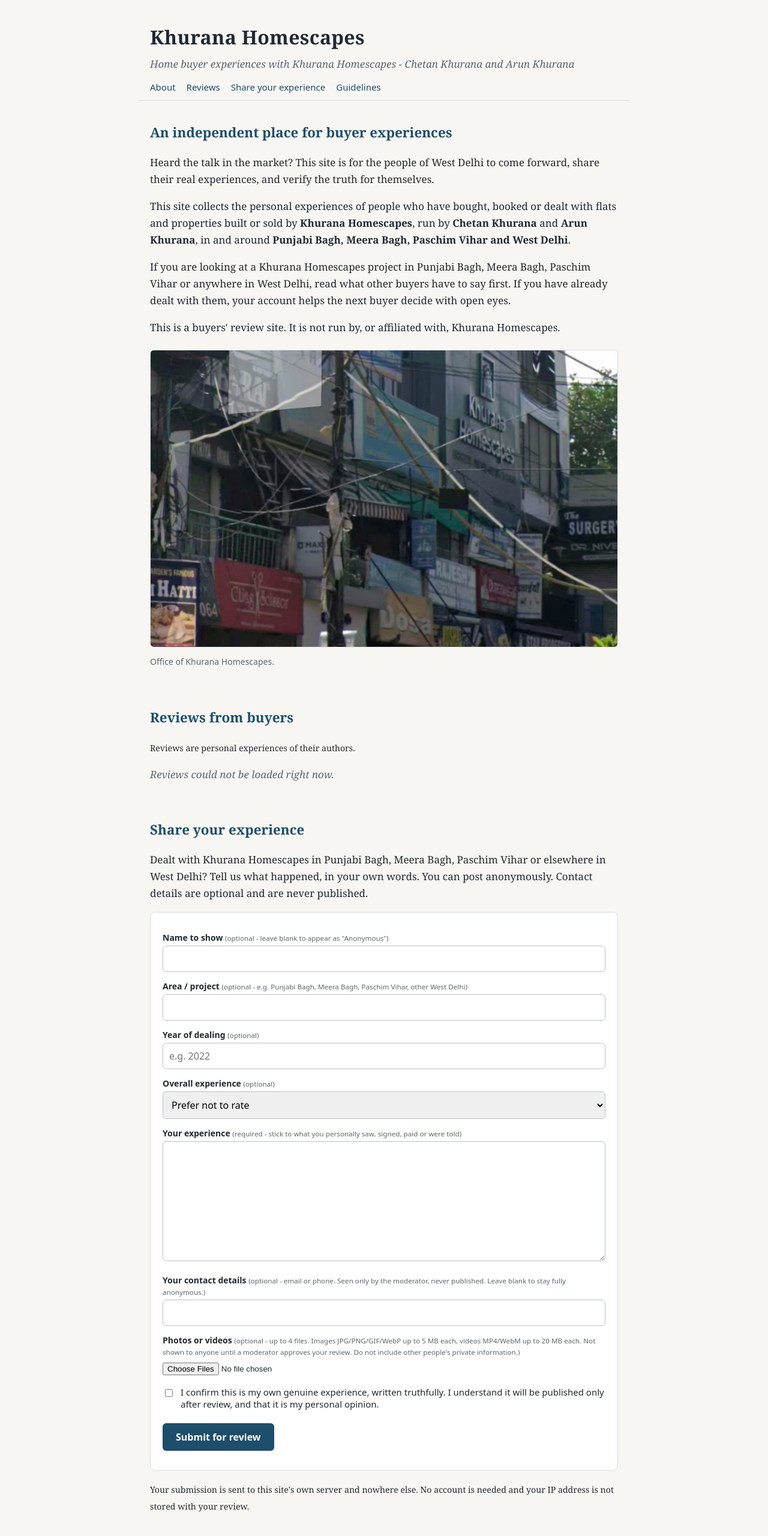
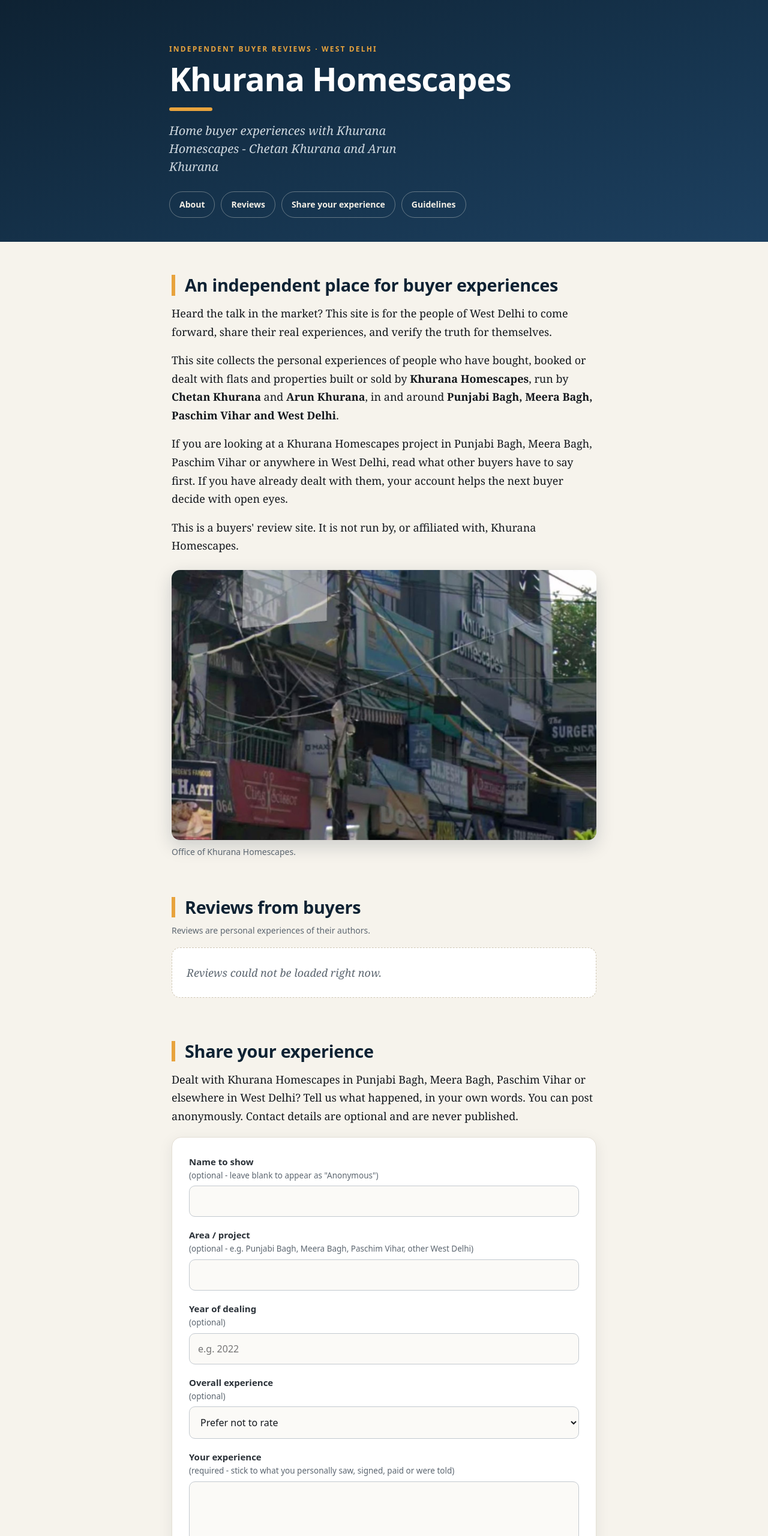
Before and after one commit to khuranahomescape/khuranahomescape-reviews, a website: page public/index.html in a window 1280 px wide. Shown: the top 2560 px of the page at 60% size. Drawn offline with Linux system fonts and the light colour scheme; no server answers.

Commit message:
Redesign: dramatic mobile-first visual refresh
- Dark hero header with bold headline treatment and pill nav
- Amber accent, strong type hierarchy, card-based sections
- Thumb-friendly form: 50px+ inputs, full-width button, focus states
- Guidelines as numbered cards, dark footer band
- All copy, meta tags, office photo and functionality unchanged

```diff
--- a/public/index.html
+++ b/public/index.html
@@ -19,9 +19,12 @@
 </head>
 <body>
 <header>
-<h1>Khurana Homescapes</h1>
-<p>Home buyer experiences with Khurana Homescapes - Chetan Khurana and Arun Khurana</p>
+<div class="header-inner">
+<p class="eyebrow">Independent buyer reviews &middot; West Delhi</p>
+<h1>Khurana Homescapes<span class="accent-rule"></span></h1>
+<p class="tagline">Home buyer experiences with Khurana Homescapes - Chetan Khurana and Arun Khurana</p>
 <nav><a href="#about">About</a><a href="#reviews">Reviews</a><a href="#share">Share your experience</a><a href="#guidelines">Guidelines</a></nav>
+</div>
 </header>
 <main>
 <section id="about">
@@ -30,13 +33,13 @@
 <p>This site collects the personal experiences of people who have bought, booked or dealt with flats and properties built or sold by <strong>Khurana Homescapes</strong>, run by <strong>Chetan Khurana</strong> and <strong>Arun Khurana</strong>, in and around <strong>Punjabi Bagh, Meera Bagh, Paschim Vihar and West Delhi</strong>.</p>
 <p>If you are looking at a Khurana Homescapes project in Punjabi Bagh, Meera Bagh, Paschim Vihar or anywhere in West Delhi, read what other buyers have to say first. If you have already dealt with them, your account helps the next buyer decide with open eyes.</p>
 <p>This is a buyers' review site. It is not run by, or affiliated with, Khurana Homescapes.</p>
-<figure style="margin:1.4rem 0"><img src="/office.jpg" alt="Khurana Homescapes office building with signage" style="max-width:100%;border:1px solid #d9dee3;border-radius:6px"><figcaption style="font:14px system-ui,sans-serif;color:#5b6770;margin-top:6px">Office of Khurana Homescapes.</figcaption></figure>
+<figure class="office"><img src="/office.jpg" alt="Khurana Homescapes office building with signage"><figcaption>Office of Khurana Homescapes.</figcaption></figure>
 
 </section>
 
 <section id="reviews">
 <h2>Reviews from buyers</h2>
-<p><small>Reviews are personal experiences of their authors.</small></p>
+<small class="reviews-note">Reviews are personal experiences of their authors.</small>
 <div id="list"><p class="empty">Loading...</p></div>
 </section>
 
@@ -78,9 +81,11 @@
 </section>
 </main>
 <footer>
+<div class="footer-band">
 <p>Khurana Homescapes - independent buyer reviews for Khurana Homescapes (Chetan Khurana and Arun Khurana), serving buyers in Punjabi Bagh, Meera Bagh, Paschim Vihar and West Delhi, New Delhi.</p>
 <p>Reviews are personal experiences and opinions of their individual authors. This website does not verify them and is not affiliated with the builder.</p>
 <p><a href="/terms.html">Review policy and disclaimer</a></p>
+</div>
 </footer>
 <script src="/app.js"></script>
 </body>
--- a/public/style.css
+++ b/public/style.css
@@ -1,28 +1,158 @@
-:root{--ink:#1f2933;--muted:#5b6770;--line:#d9dee3;--bg:#f7f6f2;--card:#fff;--accent:#1d4e6b}
+:root{
+  --ink:#14181d;
+  --ink-soft:#2a3138;
+  --muted:#5c6670;
+  --line:#e4dfd4;
+  --bg:#f6f3ec;
+  --card:#ffffff;
+  --brand:#0e2233;
+  --brand-2:#16344e;
+  --accent:#e8a33d;
+  --accent-deep:#c77f1a;
+  --sans:system-ui,-apple-system,"Segoe UI",Roboto,"Helvetica Neue",Arial,sans-serif;
+  --serif:Georgia,"Times New Roman",serif;
+}
 *{box-sizing:border-box}
-body{margin:0;font:17px/1.65 Georgia,"Times New Roman",serif;color:var(--ink);background:var(--bg)}
-header,main,footer{max-width:820px;margin:0 auto;padding:0 20px}
-header{padding-top:36px;padding-bottom:12px;border-bottom:1px solid var(--line)}
-header h1{font-size:2rem;margin:0 0 4px;letter-spacing:.01em}
-header p{margin:0;color:var(--muted);font-style:italic}
-nav{margin-top:14px;font:15px system-ui,sans-serif}
-nav a{margin-right:18px;color:var(--accent);text-decoration:none}
-nav a:hover{text-decoration:underline}
-h2{font-size:1.4rem;margin:2.2rem 0 .6rem;color:var(--accent)}
-section{padding-bottom:.5rem}
-.note{background:#fff8e6;border:1px solid #ecd9a0;padding:12px 16px;border-radius:6px;font:15px/1.5 system-ui,sans-serif}
-.card{background:var(--card);border:1px solid var(--line);border-radius:8px;padding:16px 20px;margin:14px 0}
-.card .meta{font:14px system-ui,sans-serif;color:var(--muted);margin-bottom:6px}
-.empty{color:var(--muted);font-style:italic}
-form{background:var(--card);border:1px solid var(--line);border-radius:8px;padding:18px 20px}
-label{display:block;font:600 14px system-ui,sans-serif;margin:14px 0 4px}
-label small{font-weight:400;color:var(--muted)}
-input[type=text],input[type=email],select,textarea{width:100%;padding:10px;border:1px solid #b9c1c8;border-radius:6px;font:16px system-ui,sans-serif}
-textarea{min-height:200px}
-.check{display:flex;gap:10px;align-items:flex-start;font:15px system-ui,sans-serif;font-weight:400;margin-top:16px}
-.check input{margin-top:5px}
-button{margin-top:18px;background:var(--accent);color:#fff;border:0;border-radius:6px;padding:12px 22px;font:600 16px system-ui,sans-serif;cursor:pointer}
+html{scroll-behavior:smooth}
+body{margin:0;font:17px/1.7 var(--serif);color:var(--ink);background:var(--bg)}
+
+/* ---------- hero header ---------- */
+header{
+  max-width:none;
+  background:linear-gradient(160deg,var(--brand) 0%,var(--brand-2) 58%,#1d4060 100%);
+  color:#f3efe6;
+  padding:0;
+}
+.header-inner{max-width:760px;margin:0 auto;padding:56px 22px 30px}
+.eyebrow{
+  font:700 12px/1 var(--sans);letter-spacing:.18em;text-transform:uppercase;
+  color:var(--accent);margin:0 0 14px;
+}
+header h1{
+  font:800 clamp(2.5rem,9vw,3.4rem)/1.08 var(--sans);
+  letter-spacing:-.02em;margin:0;color:#fff;
+}
+header h1 .accent-rule{display:block;width:72px;height:6px;background:var(--accent);border-radius:3px;margin-top:18px}
+header .tagline{
+  font:400 clamp(1.05rem,4.4vw,1.25rem)/1.5 var(--serif);
+  color:#cfd8df;margin:18px 0 0;font-style:italic;max-width:34ch;
+}
+nav{margin-top:26px;font:600 14px/1 var(--sans);display:flex;flex-wrap:wrap;gap:10px}
+nav a{
+  color:#f3efe6;text-decoration:none;
+  border:1px solid rgba(243,239,230,.35);border-radius:999px;
+  padding:11px 16px;min-height:44px;display:inline-flex;align-items:center;
+  transition:background .15s,border-color .15s;
+}
+nav a:hover{background:rgba(243,239,230,.12);border-color:rgba(243,239,230,.6)}
+
+/* ---------- layout ---------- */
+main{max-width:760px;margin:0 auto;padding:8px 22px 0}
+footer{margin-top:48px}
+section{padding:22px 0 8px}
+h2{
+  font:800 clamp(1.45rem,5.6vw,1.8rem)/1.2 var(--sans);
+  letter-spacing:-.01em;color:var(--brand);
+  margin:1.6rem 0 .9rem;padding-left:16px;border-left:6px solid var(--accent);
+}
+section p{margin:0 0 1.05rem}
+strong{color:var(--ink)}
+a{color:var(--brand-2);text-decoration-color:var(--accent);text-underline-offset:3px}
+a:hover{color:var(--accent-deep)}
+small{font:14px/1.6 var(--sans);color:var(--muted)}
+.note{background:#fff8e6;border:1px solid #ecd9a0;padding:12px 16px;border-radius:10px;font:15px/1.5 var(--sans)}
+
+/* office photo */
+figure.office{margin:1.6rem 0 .6rem}
+figure.office img{
+  display:block;width:100%;height:auto;border-radius:14px;
+  box-shadow:0 10px 30px rgba(14,34,51,.18);
+}
+figure.office figcaption{font:14px var(--sans);color:var(--muted);margin-top:10px}
+
+/* ---------- reviews ---------- */
+.reviews-note{display:block;margin:-.2rem 0 1rem}
+.card{
+  background:var(--card);border:1px solid var(--line);border-radius:14px;
+  padding:20px 22px;margin:16px 0;
+  box-shadow:0 2px 10px rgba(20,24,29,.05);
+}
+.card .meta{font:600 14px var(--sans);color:var(--muted);margin-bottom:8px}
+.empty{
+  color:var(--muted);font-style:italic;
+  background:var(--card);border:1px dashed #cfc7b4;border-radius:14px;
+  padding:26px 24px;margin:16px 0;
+}
+
+/* ---------- form ---------- */
+form{
+  background:var(--card);border:1px solid var(--line);border-radius:16px;
+  padding:24px 20px;margin-top:1.2rem;
+  box-shadow:0 6px 24px rgba(14,34,51,.08);
+}
+label{display:block;font:700 15px/1.4 var(--sans);margin:20px 0 6px;color:var(--ink-soft)}
+label:first-child{margin-top:0}
+label small{display:block;font-weight:400;font-size:13.5px;color:var(--muted);margin-top:2px}
+input[type=text],input[type=email],select,textarea{
+  width:100%;padding:14px 14px;min-height:50px;
+  border:1.5px solid #c3c9cf;border-radius:10px;
+  font:16px var(--sans);color:var(--ink);background:#fbfaf7;
+  transition:border-color .15s,box-shadow .15s;
+}
+input[type=text]:focus,input[type=email]:focus,select:focus,textarea:focus{
+  outline:none;border-color:var(--brand-2);box-shadow:0 0 0 3px rgba(22,52,78,.15);background:#fff;
+}
+textarea{min-height:200px;resize:vertical;line-height:1.6}
+input[type=file]{
+  width:100%;font:15px var(--sans);color:var(--muted);
+  padding:12px;border:1.5px dashed #c3c9cf;border-radius:10px;background:#fbfaf7;
+}
+input[type=file]::file-selector-button{
+  font:700 14px var(--sans);color:var(--brand);background:#eef2f5;
+  border:1px solid #d5dbe0;border-radius:8px;padding:9px 14px;margin-right:12px;cursor:pointer;
+}
+.check{display:flex;gap:12px;align-items:flex-start;font:15px/1.55 var(--sans);font-weight:400;margin-top:22px}
+.check input{width:22px;height:22px;margin-top:2px;accent-color:var(--brand-2);flex:none}
+button{
+  margin-top:22px;width:100%;min-height:54px;
+  background:var(--brand);color:#fff;border:0;border-radius:12px;
+  padding:15px 22px;font:800 17px var(--sans);letter-spacing:.01em;cursor:pointer;
+  box-shadow:0 4px 14px rgba(14,34,51,.28);
+  transition:background .15s,transform .05s;
+}
+button:hover{background:var(--brand-2)}
+button:active{transform:scale(.99)}
 button[disabled]{opacity:.6}
-#msg{margin-top:14px;font:15px system-ui,sans-serif}
+#msg{margin-top:14px;font:600 15px/1.5 var(--sans)}
 .hp{position:absolute;left:-9999px;height:0;overflow:hidden}
-footer{padding:28px 20px 50px;color:var(--muted);font:14px/1.5 system-ui,sans-serif;border-top:1px solid var(--line);margin-top:40px}
+
+/* ---------- guidelines ---------- */
+#guidelines ul{list-style:none;margin:0;padding:0}
+#guidelines li{
+  background:var(--card);border:1px solid var(--line);border-radius:12px;
+  padding:15px 18px 15px 46px;margin:12px 0;position:relative;
+  font-size:16px;
+}
+#guidelines li::before{
+  content:"";position:absolute;left:18px;top:22px;width:10px;height:10px;
+  border-radius:50%;background:var(--accent);
+}
+
+/* ---------- footer ---------- */
+.footer-band{
+  background:var(--brand);color:#aeb9c2;
+  padding:34px 22px 46px;font:14px/1.65 var(--sans);
+}
+.footer-band p{max-width:716px;margin:0 auto 12px}
+.footer-band a{color:#e6d9bd;text-decoration-color:var(--accent)}
+.footer-band a:hover{color:var(--accent)}
+
+/* ---------- desktop breathing room ---------- */
+@media(min-width:720px){
+  body{font-size:18px}
+  .header-inner{padding-top:76px;padding-bottom:40px}
+  main{padding-left:26px;padding-right:26px}
+  .footer-band{padding-left:26px;padding-right:26px}
+  form{padding:30px 28px}
+  button{width:auto;min-width:260px}
+}
```
Also changed, not shown: public/terms.html (+3 -3 lines).
